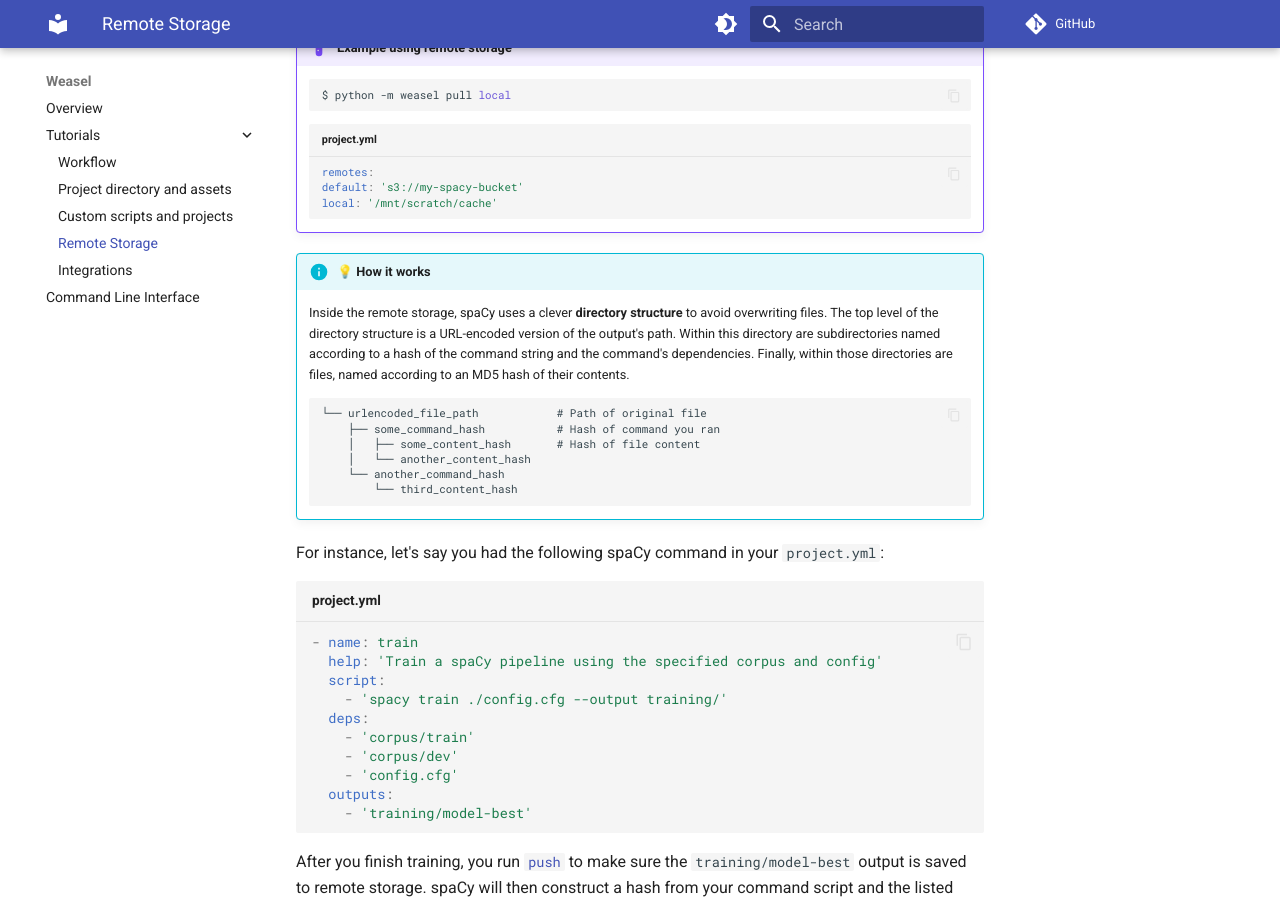
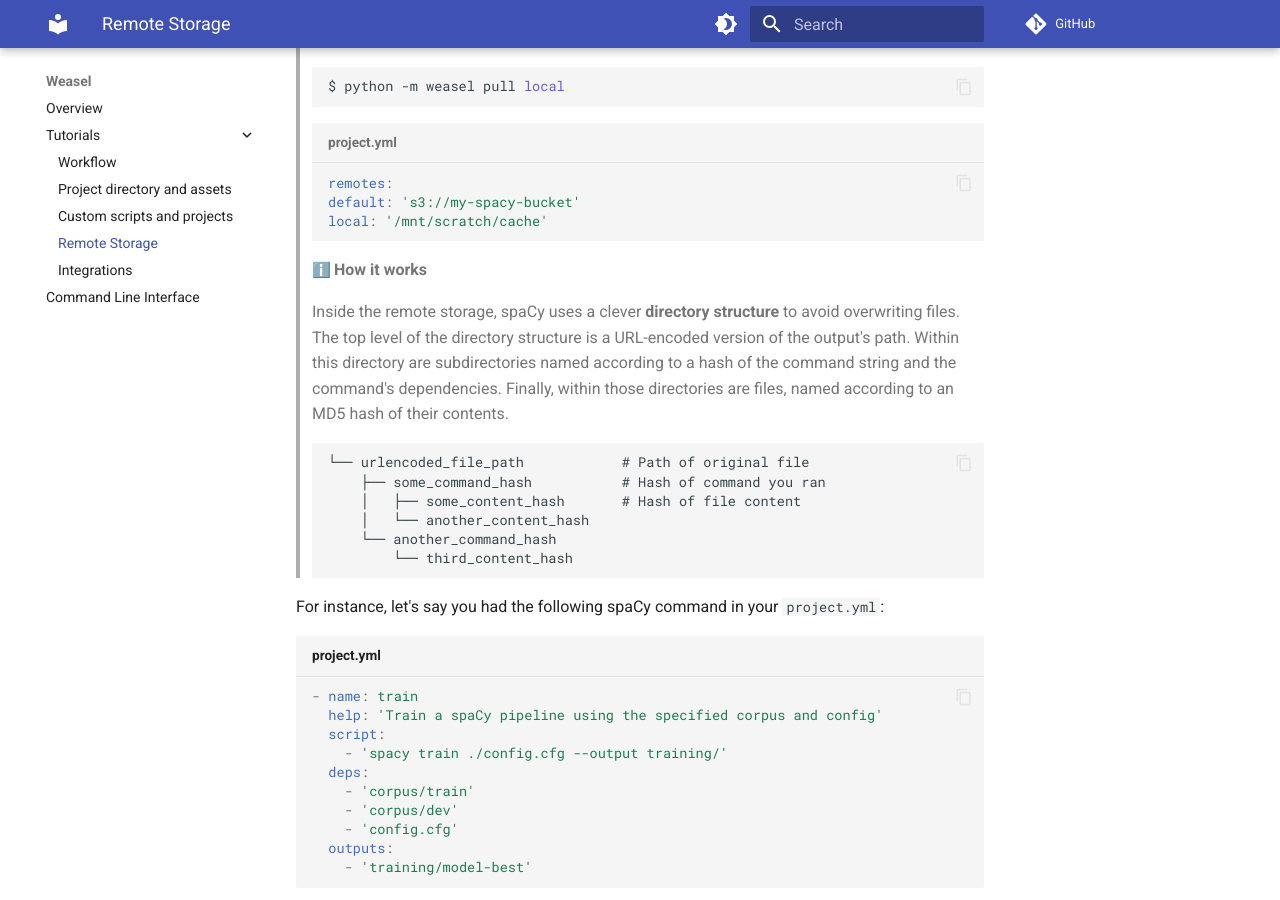
Before and after one commit to explosion/weasel, an MkDocs documentation site: the page built from docs/tutorial/remote-storage.md, in a window 1280 px wide and 900 px high, scrolled down 417 px. Built offline with MkDocs 1.6.1 and Material for MkDocs 9.7.7, drawn with Linux system fonts in a browser that asks for light colours; emoji names are drawn with the system emoji font; a script that is not in the unit is left out; comment, search, counter and statistics services are not loaded; some of the changed lines change nothing that is shown.

Commit message:
docs: convert remote storage

````diff
--- a/docs/tutorial/remote-storage.md
+++ b/docs/tutorial/remote-storage.md
@@ -17,35 +17,35 @@
 filesystem, although you may need to install extra dependencies to use certain
 protocols.
 
-!!! example "Example using remote storage"
+> :bulb: **Example using remote storage**
+>
+> ```bash
+> $ python -m weasel pull local
+> ```
+>
+> ```yaml title="project.yml"
+> remotes:
+> default: 's3://my-spacy-bucket'
+> local: '/mnt/scratch/cache'
+> ```
 
-    ```bash
-    $ python -m weasel pull local
-    ```
-
-    ```yaml title="project.yml"
-    remotes:
-    default: 's3://my-spacy-bucket'
-    local: '/mnt/scratch/cache'
-    ```
-
-!!! info "💡 How it works"
-
-    Inside the remote storage, spaCy uses a clever **directory structure** to avoid
-    overwriting files. The top level of the directory structure is a URL-encoded
-    version of the output's path. Within this directory are subdirectories named
-    according to a hash of the command string and the command's dependencies.
-    Finally, within those directories are files, named according to an MD5 hash of
-    their contents.
-
-    ```
-    └── urlencoded_file_path            # Path of original file
-        ├── some_command_hash           # Hash of command you ran
-        │   ├── some_content_hash       # Hash of file content
-        │   └── another_content_hash
-        └── another_command_hash
-            └── third_content_hash
-    ```
+> :information_source: **How it works**
+>
+> Inside the remote storage, spaCy uses a clever **directory structure** to avoid
+> overwriting files. The top level of the directory structure is a URL-encoded
+> version of the output's path. Within this directory are subdirectories named
+> according to a hash of the command string and the command's dependencies.
+> Finally, within those directories are files, named according to an MD5 hash of
+> their contents.
+>
+> ```
+> └── urlencoded_file_path            # Path of original file
+>     ├── some_command_hash           # Hash of command you ran
+>     │   ├── some_content_hash       # Hash of file content
+>     │   └── another_content_hash
+>     └── another_command_hash
+>         └── third_content_hash
+> ```
 
 For instance, let's say you had the following spaCy command in your `project.yml`:
 
@@ -89,7 +89,7 @@
 context, which can happen if your training process is not deterministic, or if
 you have dependencies that aren't represented in the command.
 
-In summary, the [`weasel`](/api/cli#project) remote storages are designed
+In summary, the `weasel` remote storages are designed
 to make a particular set of trade-offs. Priority is placed on **convenience**,
 **correctness** and **avoiding data loss**. You can use
 [`push`](../cli.md#push) freely, as you'll never overwrite remote
````
